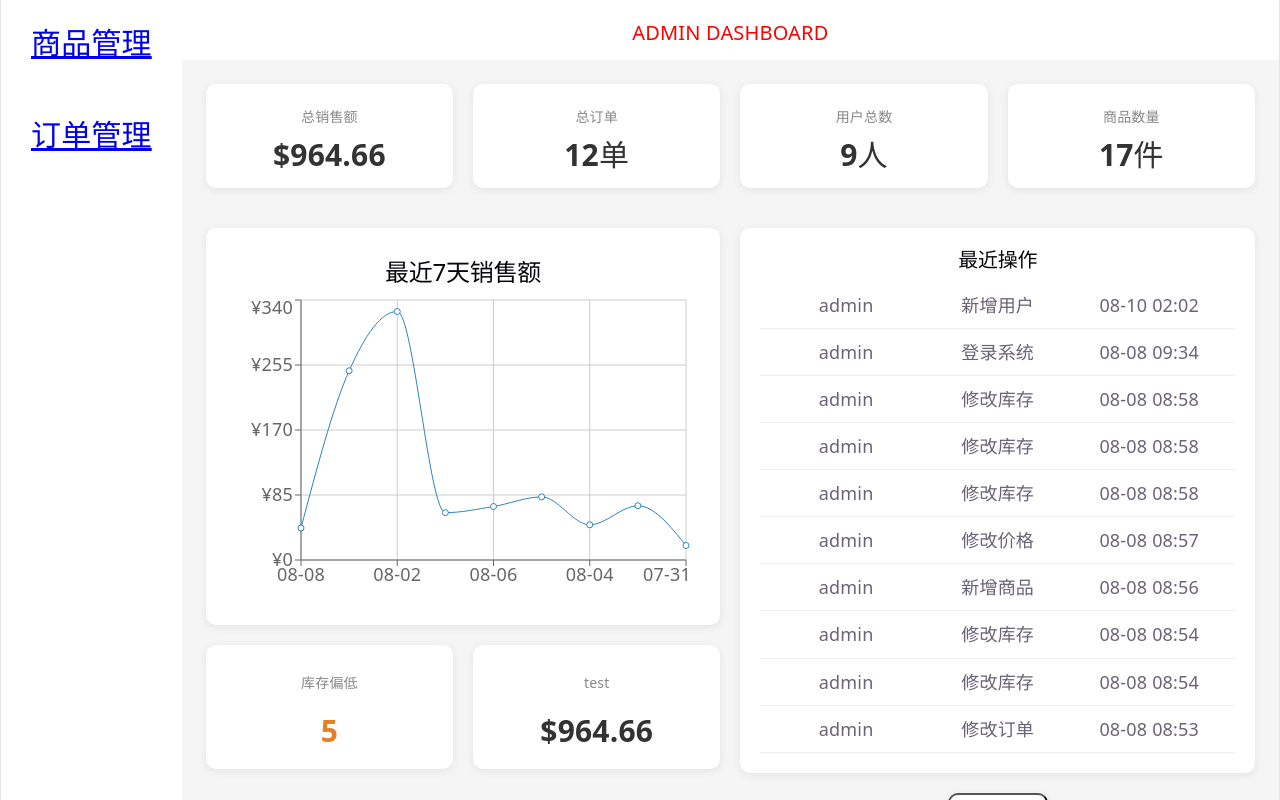
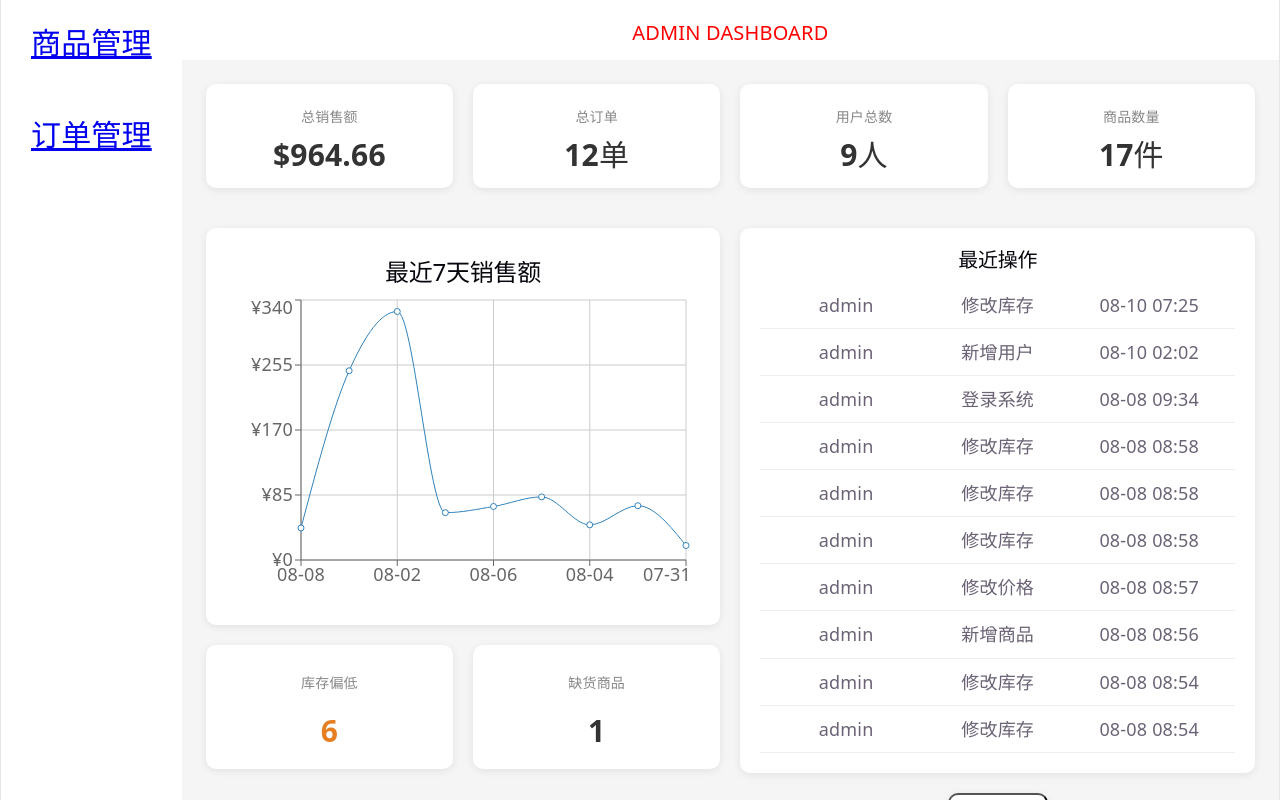
Before and after one commit to R1Kka1/admin-dashboard, a React (Vite) app: page /homepage in a window 1280 px wide. Built offline with nearby package versions, Linux system fonts and the light colour scheme; data requests are answered from the project's data file; sample sign-in values are in the browser's storage.

Commit message:
添加缺货商品卡片

```diff
--- a/db.json
+++ b/db.json
@@ -514,7 +514,7 @@
         "count": 117
       },
       "priceCents": 3467,
-      "stock": 35,
+      "stock": 0,
       "keywords": [
         "accessories",
         "womens"
@@ -1804,6 +1804,14 @@
       "detail": "角色：普通用户",
       "createdAt": "2026-08-10T02:02:47.958Z",
       "id": "eHuehIL-iP4"
+    },
+    {
+      "operator": "admin",
+      "action": "修改库存",
+      "target": "Crystal Zirconia Stud Earrings - Pink",
+      "detail": "库存：35 -> 库存：0",
+      "createdAt": "2026-08-10T07:25:29.094Z",
+      "id": "OfGLfgsJm6I"
     }
   ],
   "$schema": "./node_modules/json-server/schema.json"
--- a/src/pages/HomePage.jsx
+++ b/src/pages/HomePage.jsx
@@ -117,8 +117,8 @@ export function HomePage() {
                             <div className="number">{warningProducts.length}</div>
                         </div>
                         <div className="homepage-warning-card">
-                            <div className="title">test</div>
-                            <div className="number">{formatCurrency(totalSales)}</div>
+                            <div className="title">缺货商品</div>
+                            <div className="number">{products.filter(product => product.stock === 0).length}</div>
                         </div>
                     </div>
                 </div>
--- a/src/pages/Products.jsx
+++ b/src/pages/Products.jsx
@@ -45,11 +45,16 @@ export function Products() {
         <>
             <div className="">
                 <div className='pageTitle'>
+
                     <div className='searchProduct'>
                         <input className="searchInput" placeholder="搜索商品" value={keyword} onChange={(e) => {
                             setKeyword(e.target.value);
                         }}/>
+
+
                     </div>
+
+
                     <div className='warningProducts'>
                         <p>库存预警：{warningProducts.length} 件</p>
                     </div>
```
Also changed, not shown: public/icons/userimg.png (added).
